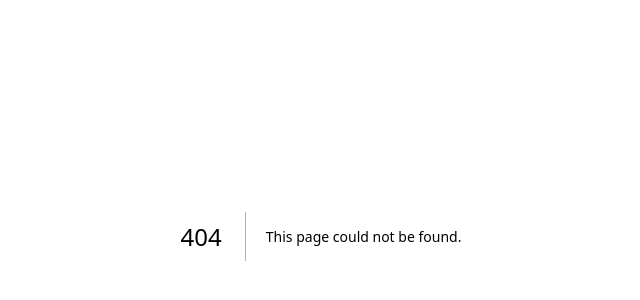
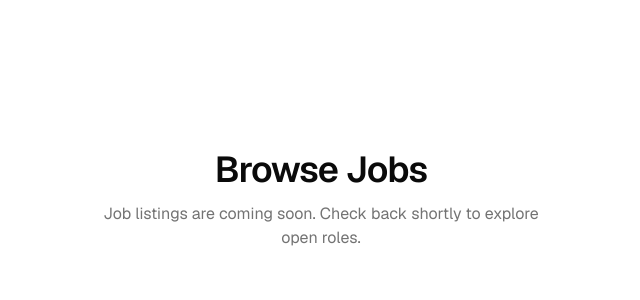
Before and after one commit to aminulislamdev/HireLoop-Client, a Next.js app: page /jobs in a window 1280 px wide. Before the commit this address had no page. Shown: the part 164-464 px from the top of the page, without its empty margins (319-959 px from the left). Built offline with nearby package versions, Linux system fonts and the light colour scheme.

Commit message:
feat(routes): scaffold public portal routes and placeholder component

```diff
--- /dev/null
+++ b/app/company/page.tsx
@@ -0,0 +1,16 @@
+import type { Metadata } from "next"
+
+import { PlaceholderPage } from "@/components/placeholder-page"
+
+export const metadata: Metadata = {
+  title: "Company",
+}
+
+export default function CompanyPage() {
+  return (
+    <PlaceholderPage
+      title="Company"
+      description="Learn more about HireLoop, our mission, and the team behind it."
+    />
+  )
+}
--- /dev/null
+++ b/app/jobs/page.tsx
@@ -0,0 +1,16 @@
+import type { Metadata } from "next"
+
+import { PlaceholderPage } from "@/components/placeholder-page"
+
+export const metadata: Metadata = {
+  title: "Browse Jobs",
+}
+
+export default function JobsPage() {
+  return (
+    <PlaceholderPage
+      title="Browse Jobs"
+      description="Job listings are coming soon. Check back shortly to explore open roles."
+    />
+  )
+}
--- /dev/null
+++ b/app/pricing/page.tsx
@@ -0,0 +1,16 @@
+import type { Metadata } from "next"
+
+import { PlaceholderPage } from "@/components/placeholder-page"
+
+export const metadata: Metadata = {
+  title: "Pricing",
+}
+
+export default function PricingPage() {
+  return (
+    <PlaceholderPage
+      title="Pricing"
+      description="Simple, transparent plans for teams of every size are on the way."
+    />
+  )
+}
--- /dev/null
+++ b/app/sign-in/page.tsx
@@ -0,0 +1,16 @@
+import type { Metadata } from "next"
+
+import { PlaceholderPage } from "@/components/placeholder-page"
+
+export const metadata: Metadata = {
+  title: "Sign In",
+}
+
+export default function SignInPage() {
+  return (
+    <PlaceholderPage
+      title="Sign In"
+      description="Authentication is being set up. You will be able to sign in here soon."
+    />
+  )
+}
--- /dev/null
+++ b/app/sign-up/page.tsx
@@ -0,0 +1,16 @@
+import type { Metadata } from "next"
+
+import { PlaceholderPage } from "@/components/placeholder-page"
+
+export const metadata: Metadata = {
+  title: "Get Started",
+}
+
+export default function SignUpPage() {
+  return (
+    <PlaceholderPage
+      title="Get Started"
+      description="Account creation is coming soon. Start finding your next opportunity with HireLoop."
+    />
+  )
+}
--- /dev/null
+++ b/components/placeholder-page.tsx
@@ -0,0 +1,17 @@
+type PlaceholderPageProps = {
+  title: string
+  description: string
+}
+
+export function PlaceholderPage({ title, description }: PlaceholderPageProps) {
+  return (
+    <main className="mx-auto flex min-h-[calc(100svh-4rem)] w-full max-w-7xl flex-col items-center justify-center px-6 py-24 text-center lg:min-h-[calc(100svh-4.5rem)]">
+      <h1 className="text-3xl font-semibold tracking-tight sm:text-4xl">
+        {title}
+      </h1>
+      <p className="mt-3 max-w-md text-sm leading-6 text-muted-foreground sm:text-base">
+        {description}
+      </p>
+    </main>
+  )
+}
```
